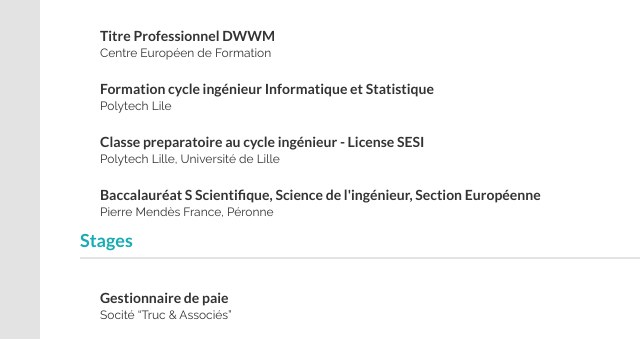
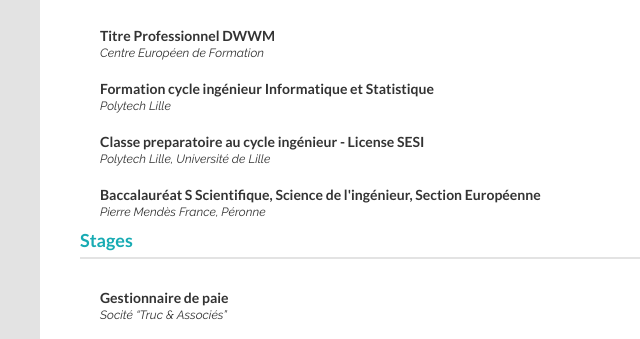
Before and after one commit to adripcr0301-sketch/Pecher-Adrien-Devoir-3-CV-HTML-CSS, a plain HTML site: page index.html in a window 1280 px wide. Shown: the part 447-786 px from the top of the page, 320-960 px from the left. Drawn offline with Linux system fonts and the light colour scheme.

Commit message:
issue 9 - vérification code, retouches et readme

```diff
--- a/assets/css/style.css
+++ b/assets/css/style.css
@@ -12,7 +12,7 @@
 /* Raleway – normal */
 @font-face {
     font-family: "Raleway";
-    src: url("../fonts/Raleway-Regular.ttf") format("woff2");
+    src: url("../fonts/Raleway-Regular.ttf") format("truetype");
     font-weight: 400;
     font-style: normal;
 }
@@ -20,7 +20,7 @@
 /* Raleway – gras */
 @font-face {
     font-family: "Raleway";
-    src: url("../fonts/Raleway-Bold.ttf") format("woff2");
+    src: url("../fonts/Raleway-Bold.ttf") format("truetype");
     font-weight: 700;
     font-style: normal;
 }
@@ -28,7 +28,7 @@
 /* Raleway – italique */
 @font-face {
     font-family: "Raleway";
-    src: url("../fonts/Raleway-Italic.ttf") format("woff2");
+    src: url("../fonts/Raleway-Italic.ttf") format("truetype");
     font-weight: 400;
     font-style: italic;
 }
@@ -41,6 +41,10 @@ body {
 /* Police pour les titres */
 h1, h2, h3, h4, h5, h6 {
     font-family: "Lato", sans-serif;
+}
+
+.cv-timeline-main p {
+    font-style: italic;
 }
 
 /* base générale */
--- a/index.html
+++ b/index.html
@@ -1,8 +1,17 @@
 <!DOCTYPE html>
-<html lang="en">
+<html lang="fr">
 <head>
     <meta charset="UTF-8">
+
+
+        <!-- Référencement SEO -->
+    <meta name="description" content="CV en ligne d'Adrien Pecher, Développeur Web et Web Mobile. Formations, expériences professionnelles, compétences et coordonnées.">
+    <meta name="keywords" content="CV, développeur web, Adrien Pecher, DWWM, HTML CSS, portfolio, web mobile">
+    <meta name="author" content="Adrien Pecher">
+        <!-- SEO technique -->
+    <meta name="robots" content="index, follow">
     <meta name="viewport" content="width=device-width, initial-scale=1.0">
+
     <link rel="icon" type="image/png" href="assets/icons/favicon.png">
     <!-- <a href="https://www.flaticon.com/fr/icones-gratuites/cv" title="cv icônes">Cv icônes créées par Freepik - Flaticon</a> -->
     <link rel="preconnect" href="https://fonts.googleapis.com">
@@ -163,7 +172,7 @@
                         <li>
                             <div class="cv-timeline-main">
                                 <h4>Formation cycle ingénieur Informatique et Statistique</h4>
-                                <p>Polytech Lile</p>
+                                <p>Polytech Lille</p>
                             </div>
                             <div class="cv-timeline-date"> Septembre 2021 - Mars 2024</div>
                         </li>
```
Also changed, not shown: 1 other file.
